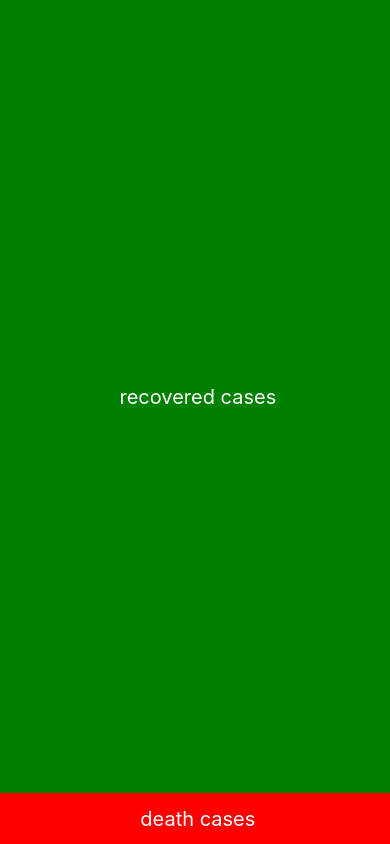
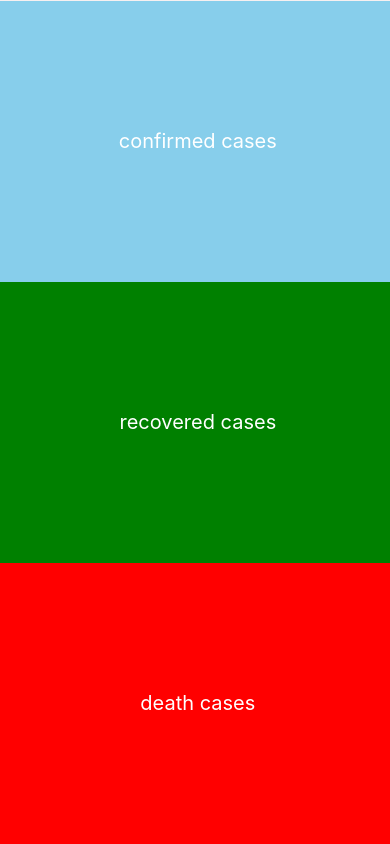
Before and after one commit to Chukwudi4/rn-covid19-tracker, a React Native app: screen / in a window 390 px wide. Built offline with nearby package versions, Linux system fonts and the light colour scheme; no server answers.

Commit message:
add confirmed

```diff
--- a/screens/Brief.js
+++ b/screens/Brief.js
@@ -51,7 +51,17 @@ export const Brief = observer(() => {
       <View
         style={[
           styles.container,
-          { height: h(94), backgroundColor: colors["recovered"] }
+          { height: h(33.3), backgroundColor: colors["confirmed"] }
+        ]}
+      >
+        <Text style={[styles.loadingText, { color: "#fff" }]}>
+          {report.brief.confirmed} confirmed cases
+        </Text>
+      </View>
+      <View
+        style={[
+          styles.container,
+          { height: h(33.3), backgroundColor: colors["recovered"] }
         ]}
       >
         <Text style={[styles.loadingText, { color: "#fff" }]}>
@@ -61,7 +71,7 @@ export const Brief = observer(() => {
       <View
         style={[
           styles.container,
-          { height: h(6), backgroundColor: colors["deaths"] }
+          { height: h(33.3), backgroundColor: colors["deaths"] }
         ]}
       >
         <Text style={[styles.loadingText, { color: "#fff" }]}>
```
